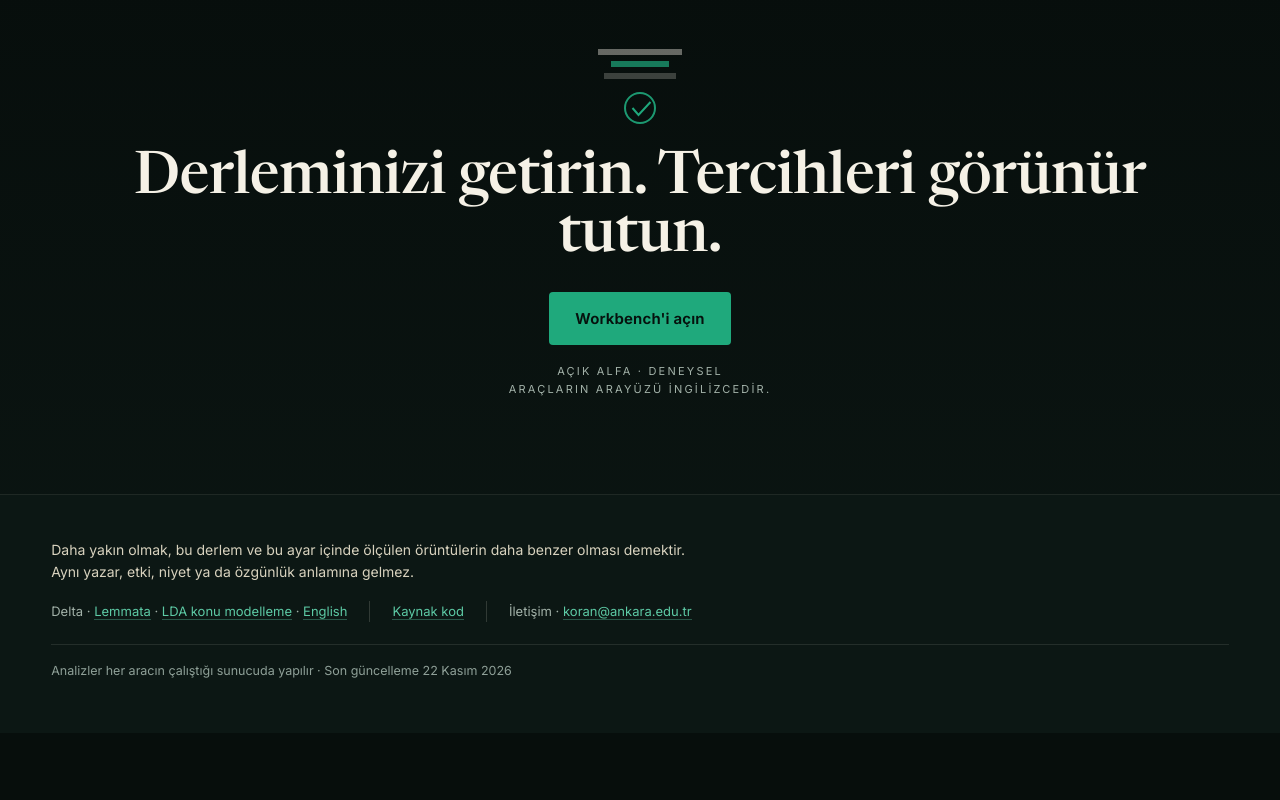
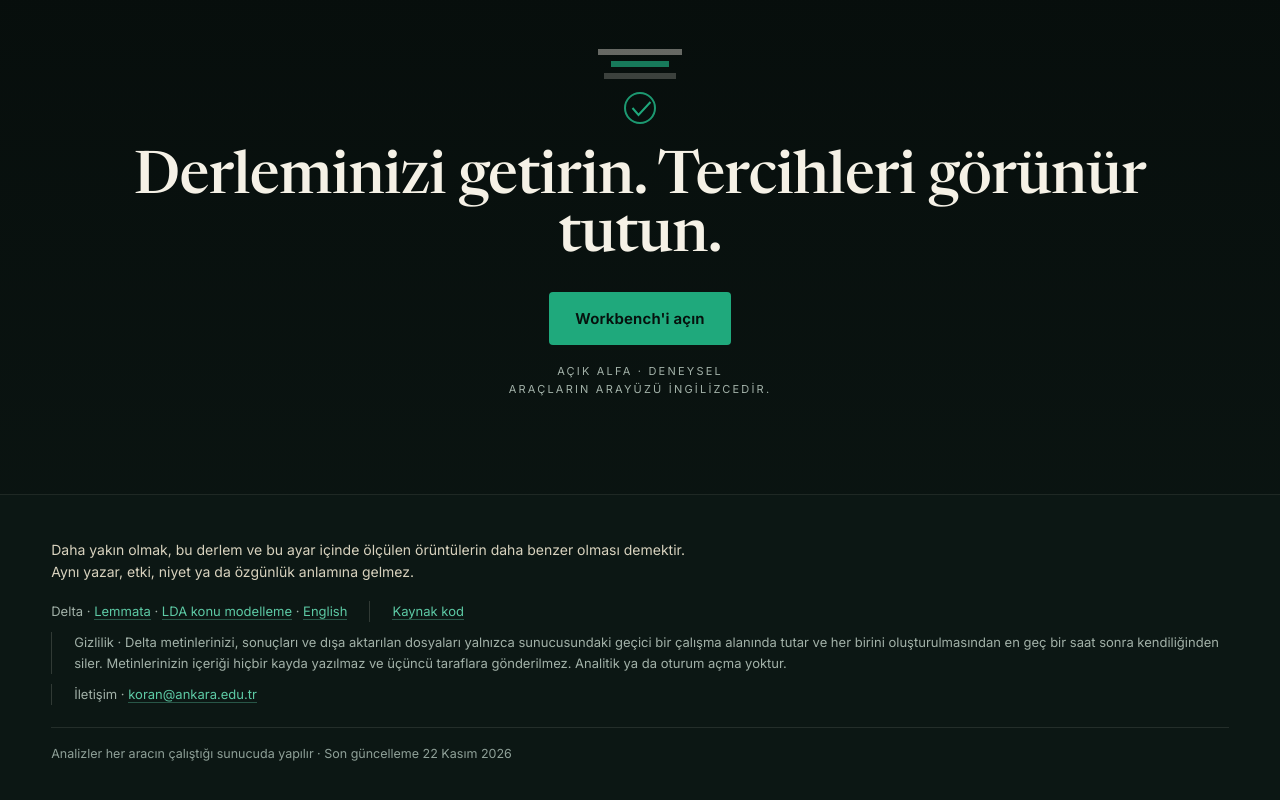
Before and after one commit to oguzkoran-max/lemmata, a plain HTML site: page docs/tr/delta/index.html in a window 1280 px wide. Shown: the part 9256-10056 px from the top of the page. Before the commit the page ends 9989 px from the top, so only its background shows below. Drawn offline with Linux system fonts and the light colour scheme.

Commit message:
P067: Privacy sentence on the Delta pages
The English and Turkish Delta pages state, in the footer, that texts,
results and exports live only in a temporary workspace and are deleted
within one hour, that text content is not logged or shared, and that
there is no analytics or sign-in.

Co-Authored-By: Claude Opus 5.5 <noreply@anthropic.com>

```diff
--- a/docs/tr/delta/index.html
+++ b/docs/tr/delta/index.html
@@ -506,6 +506,7 @@
   <p class="bd">Daha yakın olmak, bu derlem ve bu ayar içinde ölçülen örüntülerin daha benzer olması demektir. Aynı yazar, etki, niyet ya da özgünlük anlamına gelmez.</p>
   <p>Delta · <a href="/tr/">Lemmata</a> · <a href="/tr/lda/">LDA konu modelleme</a> · <a href="/delta/" lang="en">English</a></p>
 <p class="source-code"><a href="https://github.com/oguzkoran-max/delta.lemmata.app">Kaynak kod</a></p>
+<p>Gizlilik · Delta metinlerinizi, sonuçları ve dışa aktarılan dosyaları yalnızca sunucusundaki geçici bir çalışma alanında tutar ve her birini oluşturulmasından en geç bir saat sonra kendiliğinden siler. Metinlerinizin içeriği hiçbir kayda yazılmaz ve üçüncü taraflara gönderilmez. Analitik ya da oturum açma yoktur.</p>
 <p>İletişim · <a href="mailto:koran@ankara.edu.tr">koran@ankara.edu.tr</a></p>
 <p class="tool-trust">Analizler her aracın çalıştığı sunucuda yapılır · Son güncelleme 22 Kasım 2026</p>
 </footer>
```
Also changed, not shown: docs/delta/index.html (+1 -0 lines), 2 other files.
